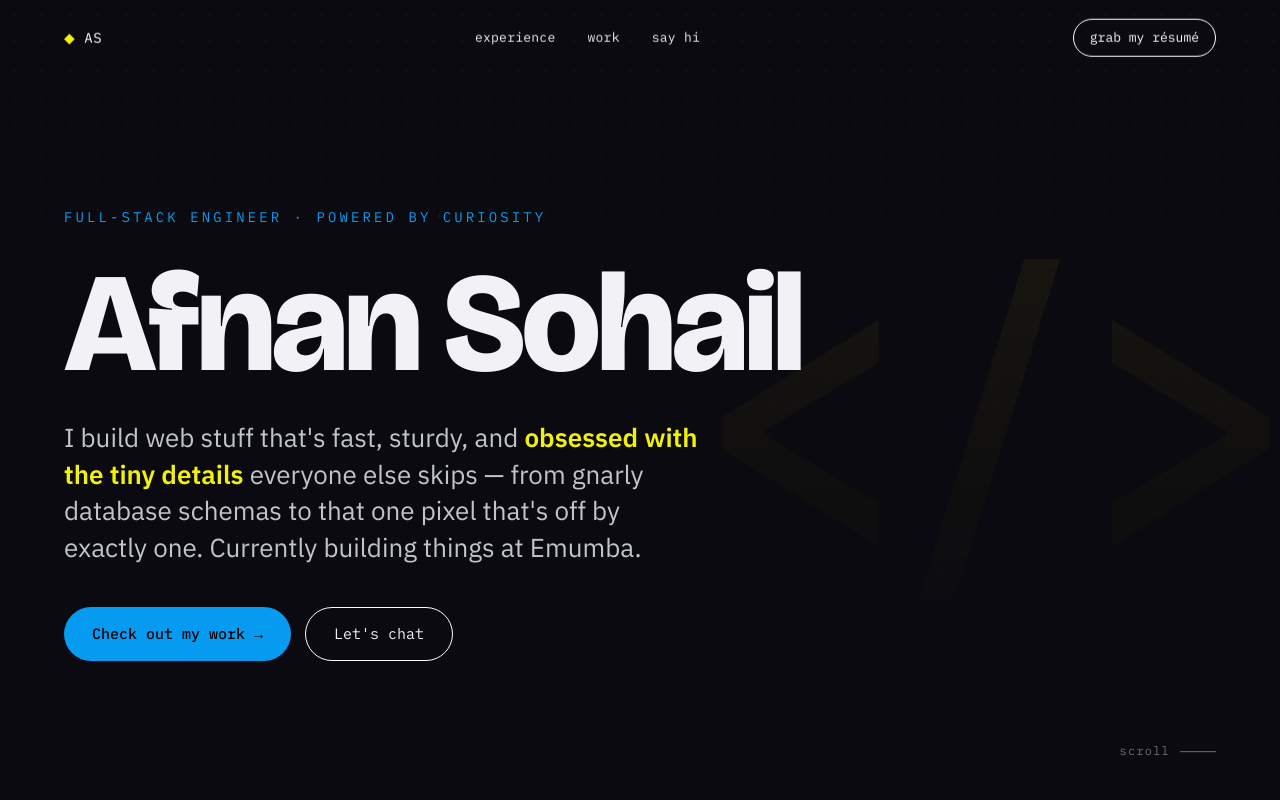
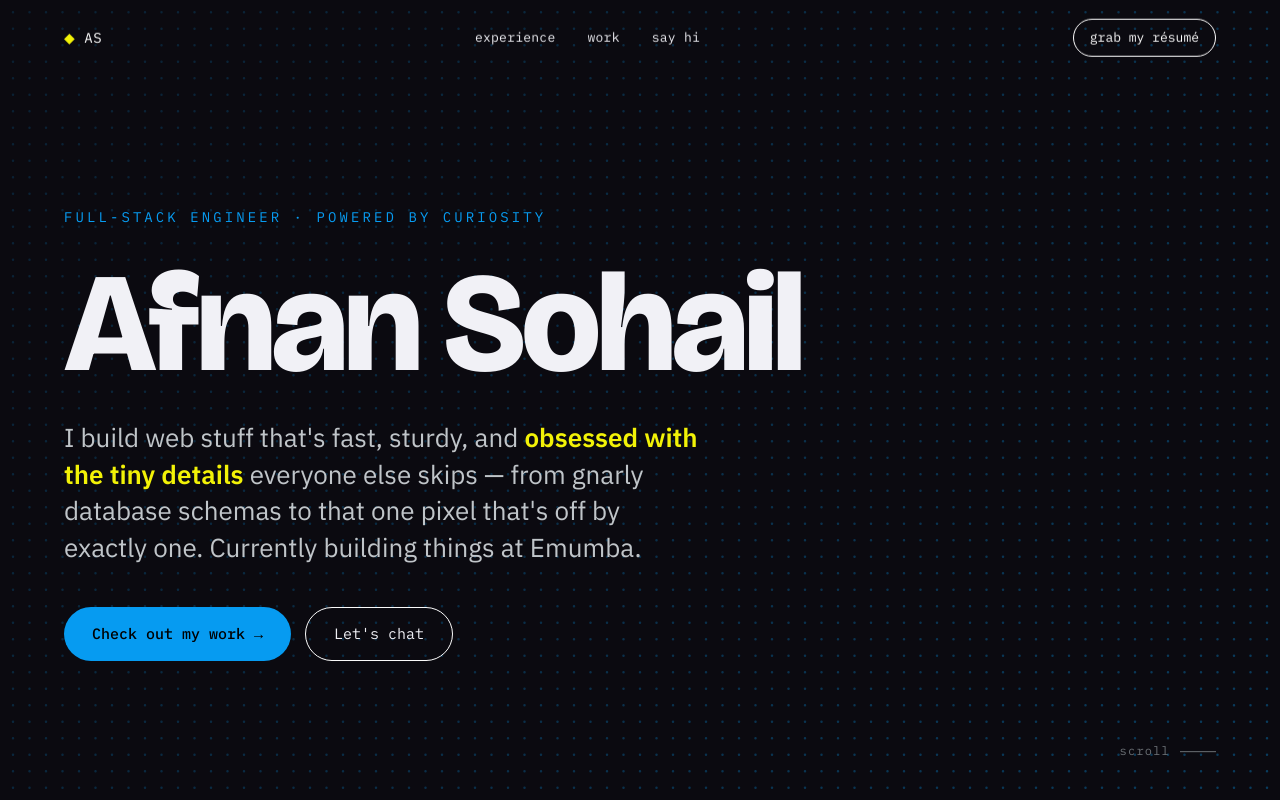
Before and after one commit to afnansohail/afnansohail.github.io, a React (Vite) app: page / in a window 1280 px wide. Built offline with nearby package versions, Linux system fonts and the light colour scheme.

Commit message:
Add DotField component and update Hero section; replace code motif with dot field effect

```diff
--- /dev/null
+++ b/src/components/DotField.tsx
@@ -0,0 +1,289 @@
+import { useEffect, useRef, memo, type HTMLAttributes } from "react";
+
+const TWO_PI = Math.PI * 2;
+
+interface Dot {
+  ax: number;
+  ay: number;
+  sx: number;
+  sy: number;
+}
+
+interface MouseState {
+  x: number;
+  y: number;
+  prevX: number;
+  prevY: number;
+  speed: number;
+}
+
+interface SizeState {
+  w: number;
+  h: number;
+  offsetX: number;
+  offsetY: number;
+}
+
+interface RuntimeProps {
+  dotRadius: number;
+  dotSpacing: number;
+  cursorRadius: number;
+  bulgeStrength: number;
+  gradientFrom: string;
+  gradientTo: string;
+}
+
+interface DotFieldProps extends HTMLAttributes<HTMLDivElement> {
+  dotRadius?: number;
+  dotSpacing?: number;
+  cursorRadius?: number;
+  bulgeStrength?: number;
+  glowRadius?: number;
+  gradientFrom?: string;
+  gradientTo?: string;
+  glowColor?: string;
+}
+
+const DotField = memo(
+  ({
+    dotRadius = 1.5,
+    dotSpacing = 14,
+    cursorRadius = 500,
+    bulgeStrength = 67,
+    glowRadius = 160,
+    gradientFrom = "rgba(168, 85, 247, 0.35)",
+    gradientTo = "rgba(180, 151, 207, 0.25)",
+    glowColor = "#120F17",
+    ...rest
+  }: DotFieldProps) => {
+    const canvasRef = useRef<HTMLCanvasElement>(null);
+    const glowRef = useRef<SVGCircleElement>(null);
+    const dotsRef = useRef<Dot[]>([]);
+    const mouseRef = useRef<MouseState>({
+      x: -9999,
+      y: -9999,
+      prevX: -9999,
+      prevY: -9999,
+      speed: 0,
+    });
+    const rafRef = useRef<number | null>(null);
+    const sizeRef = useRef<SizeState>({ w: 0, h: 0, offsetX: 0, offsetY: 0 });
+    const glowOpacity = useRef(0);
+    const engagement = useRef(0);
+    const propsRef = useRef<RuntimeProps>({} as RuntimeProps);
+    propsRef.current = {
+      dotRadius,
+      dotSpacing,
+      cursorRadius,
+      bulgeStrength,
+      gradientFrom,
+      gradientTo,
+    };
+    const rebuildRef = useRef<(() => void) | null>(null);
+    const glowIdRef = useRef(
+      `dot-field-glow-${Math.random().toString(36).slice(2, 9)}`,
+    );
+
+    useEffect(() => {
+      const canvas = canvasRef.current;
+      const glowEl = glowRef.current;
+      if (!canvas) return;
+      const ctx = canvas.getContext("2d", { alpha: true });
+      if (!ctx) return;
+      const dpr = Math.min(window.devicePixelRatio || 1, 2);
+      let resizeTimer: ReturnType<typeof setTimeout>;
+
+      function resize() {
+        clearTimeout(resizeTimer);
+        resizeTimer = setTimeout(doResize, 100);
+      }
+
+      function doResize() {
+        const parent = canvas!.parentElement;
+        if (!parent) return;
+        const rect = parent.getBoundingClientRect();
+        const w = rect.width;
+        const h = rect.height;
+
+        canvas!.width = w * dpr;
+        canvas!.height = h * dpr;
+        canvas!.style.width = `${w}px`;
+        canvas!.style.height = `${h}px`;
+        ctx!.setTransform(dpr, 0, 0, dpr, 0, 0);
+
+        sizeRef.current = {
+          w,
+          h,
+          offsetX: rect.left + window.scrollX,
+          offsetY: rect.top + window.scrollY,
+        };
+
+        buildDots(w, h);
+      }
+
+      function buildDots(w: number, h: number) {
+        const p = propsRef.current;
+        const step = p.dotRadius + p.dotSpacing;
+        const cols = Math.floor(w / step);
+        const rows = Math.floor(h / step);
+        const padX = (w % step) / 2;
+        const padY = (h % step) / 2;
+        const dots: Dot[] = new Array(rows * cols);
+        let idx = 0;
+
+        for (let row = 0; row < rows; row++) {
+          for (let col = 0; col < cols; col++) {
+            const ax = padX + col * step + step / 2;
+            const ay = padY + row * step + step / 2;
+            dots[idx++] = { ax, ay, sx: ax, sy: ay };
+          }
+        }
+        dotsRef.current = dots;
+      }
+
+      function onMouseMove(e: MouseEvent) {
+        const s = sizeRef.current;
+        mouseRef.current.x = e.pageX - s.offsetX;
+        mouseRef.current.y = e.pageY - s.offsetY;
+      }
+
+      function updateMouseSpeed() {
+        const m = mouseRef.current;
+        const dx = m.prevX - m.x;
+        const dy = m.prevY - m.y;
+        const dist = Math.sqrt(dx * dx + dy * dy);
+        m.speed += (dist - m.speed) * 0.5;
+        if (m.speed < 0.001) m.speed = 0;
+        m.prevX = m.x;
+        m.prevY = m.y;
+      }
+
+      const speedInterval = setInterval(updateMouseSpeed, 20);
+
+      function tick() {
+        const dots = dotsRef.current;
+        const m = mouseRef.current;
+        const { w, h } = sizeRef.current;
+        const p = propsRef.current;
+        const len = dots.length;
+
+        const targetEngagement = Math.min(m.speed / 5, 1);
+        engagement.current += (targetEngagement - engagement.current) * 0.06;
+        if (engagement.current < 0.001) engagement.current = 0;
+        const eng = engagement.current;
+
+        glowOpacity.current += (eng - glowOpacity.current) * 0.08;
+
+        if (glowEl) {
+          glowEl.setAttribute("cx", String(m.x));
+          glowEl.setAttribute("cy", String(m.y));
+          glowEl.style.opacity = String(glowOpacity.current);
+        }
+
+        ctx!.clearRect(0, 0, w, h);
+
+        const grad = ctx!.createLinearGradient(0, 0, w, h);
+        grad.addColorStop(0, p.gradientFrom);
+        grad.addColorStop(1, p.gradientTo);
+        ctx!.fillStyle = grad;
+
+        const cr = p.cursorRadius;
+        const crSq = cr * cr;
+        const rad = p.dotRadius / 2;
+
+        ctx!.beginPath();
+
+        for (let i = 0; i < len; i++) {
+          const d = dots[i];
+          const dx = m.x - d.ax;
+          const dy = m.y - d.ay;
+          const distSq = dx * dx + dy * dy;
+
+          if (distSq < crSq && eng > 0.01) {
+            const dist = Math.sqrt(distSq);
+            const t = 1 - dist / cr;
+            const push = t * t * p.bulgeStrength * eng;
+            const angle = Math.atan2(dy, dx);
+            d.sx += (d.ax - Math.cos(angle) * push - d.sx) * 0.15;
+            d.sy += (d.ay - Math.sin(angle) * push - d.sy) * 0.15;
+          } else {
+            d.sx += (d.ax - d.sx) * 0.1;
+            d.sy += (d.ay - d.sy) * 0.1;
+          }
+
+          ctx!.moveTo(d.sx + rad, d.sy);
+          ctx!.arc(d.sx, d.sy, rad, 0, TWO_PI);
+        }
+
+        ctx!.fill();
+
+        rafRef.current = requestAnimationFrame(tick);
+      }
+
+      doResize();
+      window.addEventListener("resize", resize);
+      window.addEventListener("mousemove", onMouseMove, { passive: true });
+      rafRef.current = requestAnimationFrame(tick);
+
+      rebuildRef.current = () => {
+        const { w, h } = sizeRef.current;
+        if (w > 0 && h > 0) buildDots(w, h);
+      };
+
+      return () => {
+        if (rafRef.current !== null) cancelAnimationFrame(rafRef.current);
+        clearInterval(speedInterval);
+        clearTimeout(resizeTimer);
+        window.removeEventListener("resize", resize);
+        window.removeEventListener("mousemove", onMouseMove);
+      };
+      // eslint-disable-next-line react-hooks/exhaustive-deps
+    }, []);
+
+    useEffect(() => {
+      rebuildRef.current?.();
+    }, [dotRadius, dotSpacing]);
+
+    return (
+      <div className="relative h-full w-full" {...rest}>
+        <canvas
+          ref={canvasRef}
+          style={{
+            position: "absolute",
+            inset: 0,
+            width: "100%",
+            height: "100%",
+          }}
+        />
+        <svg
+          style={{
+            position: "absolute",
+            inset: 0,
+            width: "100%",
+            height: "100%",
+            pointerEvents: "none",
+          }}
+        >
+          <defs>
+            <radialGradient id={glowIdRef.current}>
+              <stop offset="0%" stopColor={glowColor} />
+              <stop offset="100%" stopColor="transparent" />
+            </radialGradient>
+          </defs>
+          <circle
+            ref={glowRef}
+            cx={-9999}
+            cy={-9999}
+            r={glowRadius}
+            fill={`url(#${glowIdRef.current})`}
+            style={{ opacity: 0, willChange: "opacity" }}
+          />
+        </svg>
+      </div>
+    );
+  },
+);
+
+DotField.displayName = "DotField";
+
+export default DotField;
--- a/src/components/Hero.tsx
+++ b/src/components/Hero.tsx
@@ -2,6 +2,7 @@ import { useRef } from "react";
 import { useGSAP } from "@gsap/react";
 import { gsap, prefersReducedMotion } from "@/lib/gsap";
 import { content, options } from "@/content";
+import DotField from "./DotField";
 
 export default function Hero() {
   const sectionRef = useRef<HTMLElement>(null);
@@ -28,12 +29,7 @@ export default function Hero() {
   return (
     <section
       ref={sectionRef}
-      className="relative mx-auto flex w-full flex-1 flex-col justify-center overflow-hidden"
-      style={{
-        padding:
-          "clamp(96px,12vw,140px) clamp(20px,5vw,64px) clamp(48px,6vw,72px)",
-        maxWidth: 1400,
-      }}
+      className="relative flex w-full flex-1 flex-col overflow-hidden"
     >
       <div
         ref={spotRef}
@@ -52,28 +48,30 @@ export default function Hero() {
         }}
       />
 
-      {options.showCodeMotif && (
+      {options.showDotField && (
         <div
           aria-hidden="true"
-          className="dot-grid pointer-events-none absolute inset-0 hidden overflow-hidden sm:block"
+          className="pointer-events-none absolute inset-0 hidden overflow-hidden sm:block"
         >
-          <div
-            className="select-none text-primary/8"
-            style={{
-              position: "absolute",
-              right: "clamp(-40px,-2vw,-20px)",
-              top: "50%",
-              transform: "translateY(-50%)",
-              fontWeight: 500,
-              fontSize: "clamp(180px,30vw,420px)",
-              lineHeight: 0.8,
-            }}
-          >
-            &lt;/&gt;
-          </div>
+          <DotField
+            dotRadius={2.5}
+            dotSpacing={14}
+            bulgeStrength={67}
+            glowRadius={160}
+            gradientFrom="rgba(7, 156, 242, 0.15)"
+            gradientTo="rgba(7, 156, 242, 0.35)"
+          />
         </div>
       )}
 
+      <div
+        className="relative mx-auto flex w-full flex-1 flex-col justify-center"
+        style={{
+          padding:
+            "clamp(96px,12vw,140px) clamp(20px,5vw,64px) clamp(48px,6vw,72px)",
+          maxWidth: 1400,
+        }}
+      >
         <div
           className="relative flex flex-col"
           style={{ gap: "clamp(20px,3vw,34px)", maxWidth: 900 }}
@@ -165,6 +163,7 @@ export default function Hero() {
             }}
           />
         </div>
+      </div>
     </section>
   );
 }
--- a/src/content.ts
+++ b/src/content.ts
@@ -25,7 +25,7 @@ export interface SocialLink {
 }
 
 export const options = {
-  showCodeMotif: true,
+  showDotField: true,
   sectionNumbers: true,
 };
 
--- a/src/index.css
+++ b/src/index.css
@@ -94,17 +94,6 @@
   }
 }
 
-.dot-grid {
-  background-image: radial-gradient(
-    circle,
-    rgba(255, 255, 255, 0.045) 1px,
-    transparent 1px
-  );
-  background-size: 28px 28px;
-  -webkit-mask-image: linear-gradient(to bottom, #000, transparent 85%);
-  mask-image: linear-gradient(to bottom, #000, transparent 85%);
-}
-
 @keyframes marquee {
   from {
     transform: translateX(0);
```
Lines whose indentation alone changed are shown as unchanged.
